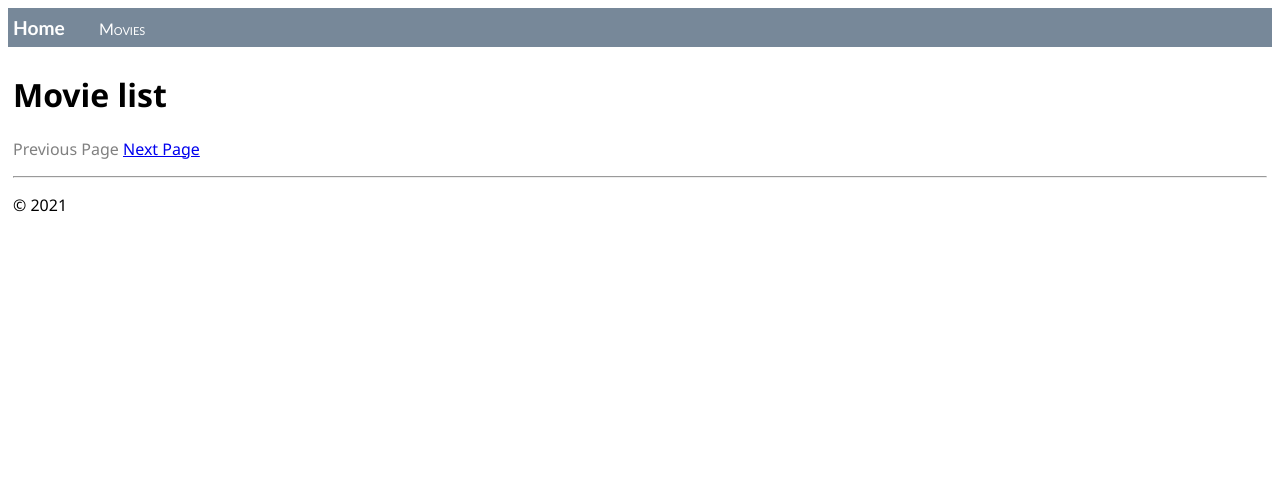
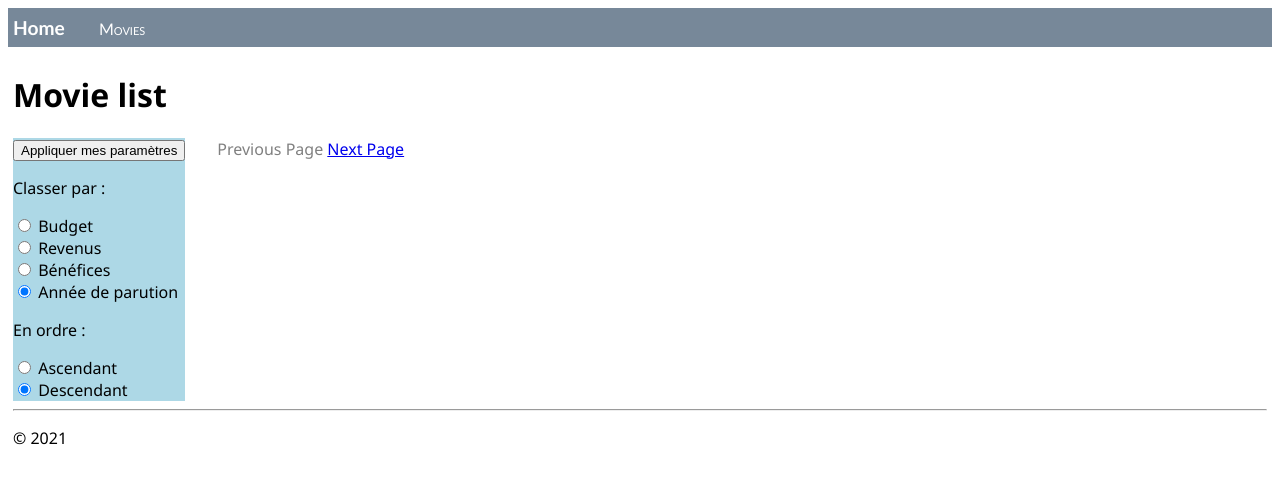
Before and after one commit to vittorio-c/themoviedb-projet-scrap, a Flask app: page /movies in a window 1280 px wide. Shown: the top 484 px of the page. Run offline with Flask 2, Linux system fonts and the light colour scheme; data that the repository does not hold is empty; parts of the project's set-up code (start-up, migrations or seed data) failed here and were passed over.

Commit message:
Sorts queries for revenus, year, profit

```diff
--- a/app.py
+++ b/app.py
@@ -13,10 +13,11 @@ def hello():
 @app.route("/movies")
 def movies():
     page_num = request.args.get('page') if request.args.get('page') else 1
-    filters = request.args.getlist('filters[]')
+    sorts = request.args.getlist('sorts[]')
     order = request.args.get('order') if request.args.get('order') else -1
     links = get_pagination_routes(page_num)
-    movies = query_movie.get_movies_paginated(15, int(page_num), filters, order)
+    movies = query_movie.get_movies_paginated(15, int(page_num), sorts, order)
+
 
     return render_template("movies.html", movies=movies, links=links)
 
--- a/queries/movies.py
+++ b/queries/movies.py
@@ -1,5 +1,6 @@
 from connection.client import client
 from queries.filters import get_aggregate_filters
+from queries.sorts import get_aggregate_sorts
 
 movie_collection = client.themoviedb.movies_tests
 
@@ -7,16 +8,21 @@ def get_movie(id):
     movie = movie_collection.find({'_id': id})
     return movie[0]
 
-def get_movies_paginated(page_size, page_num, filters = {}, order = 1):
-    # Calculate number of documents to skip
+def get_movies_paginated(page_size, page_num, sorts = {}, order = 1):
     skips = page_size * (page_num - 1)
 
     limit = { "$limit": page_size }
     skip = { "$skip": skips }
 
-    aggregate_filters = get_aggregate_filters(filters, order)
+    if len(sorts) > 0:
+        agg_sorts = get_aggregate_sorts(sorts, order)
+        aggregate = [agg_sorts, skip, limit]
+    else:
+        # we default sorts to release_year and desc order
+        agg_sorts = { "$sort" : { "release_year" : int(order) }}
+        aggregate = [agg_sorts, skip, limit]
 
-    cursor = movie_collection.aggregate([limit, skip, aggregate_filters])
+    cursor = movie_collection.aggregate(aggregate)
 
     return [movie for movie in cursor]
 
--- a/static/style.css
+++ b/static/style.css
@@ -41,3 +41,13 @@ span.deactivated-link {
     color: grey;
     text-decoration: none;
 }
+
+div.movies_container {
+    display: flex;
+    align-items: stretch;
+}
+
+div.movies_container > aside {
+    margin-right: 2rem;
+    background-color: lightblue;
+}
--- a/templates/movies.html
+++ b/templates/movies.html
@@ -2,6 +2,50 @@
 {% block content %}
 <h1>Movie list</h1>
 
+<div class="movies_container">
+    <aside>
+        <form method="get">
+            <div>
+                <button type="submit">Appliquer mes paramètres</button>
+            </div>
+            <p>Classer par : </p>
+            <div>
+                <div>
+                    <input type="radio" id="budget" name="sorts[]" value="budget">
+                    <label for="budget">Budget</label>
+                </div>
+
+                <div>
+                    <input type="radio" id="revenues" name="sorts[]" value="revenues">
+                    <label for="revenues">Revenus</label>
+                </div>
+
+                <div>
+                    <input type="radio" id="profit" name="sorts[]" value="profit">
+                    <label for="profit">Bénéfices</label>
+                </div>
+
+                <div>
+                    <input type="radio" id="release_year" name="sorts[]" value="release_year" checked>
+                    <label for="release_year">Année de parution</label>
+                </div>
+            </div>
+            <p>En ordre : </p>
+            <div>
+                <input type="radio" id="asc" name="order" value="1">
+                <label for="asc">Ascendant</label>
+            </div>
+            <div>
+                <input type="radio" id="desc" name="order" value="-1" checked>
+                <label for="desc">Descendant</label>
+            </div>
+            <div>
+                <input id="page" name="page" type="hidden" value="1">
+            </div>
+        </form>
+    </aside>
+
+    <section>
         {% if links['previous'] %}
         <a href="{{ links['previous'] }}">Previous Page</a>
         {% else %}
@@ -18,10 +62,12 @@
             {% for movie in movies %}
             <li>{{ movie.title }}</li>
             <ul>
-      <li>Year : <strong>{{ movie.release_year }}</strong></li>
+                <li>Année : <strong>{{ movie.release_year }}</strong></li>
                 <li>Budget : <strong>{{ movie.budget }}</strong></li>
-      <li>Director : <strong>{{ movie.director }}</strong></li>
-      <li>Actors : </li>
+                <li>Revenus : <strong>{{ movie.revenues }}</strong></li>
+                <li>Bénéfices : <strong>{{ movie.profit }}</strong></li>
+                <li>Réalisateur : <strong>{{ movie.director }}</strong></li>
+                <li>Acteurs : </li>
                 <ul>
                     {% for actor in movie.artists %}
                     <li>{{ actor.name }}</li>
@@ -31,5 +77,7 @@
 
             {% endfor %}
         </ul>
+    </section>
+</div>
 
 {% endblock %}
```
Also changed, not shown: queries/sorts.py (added, +11 -0 lines). Lines whose indentation alone changed are shown as unchanged.
